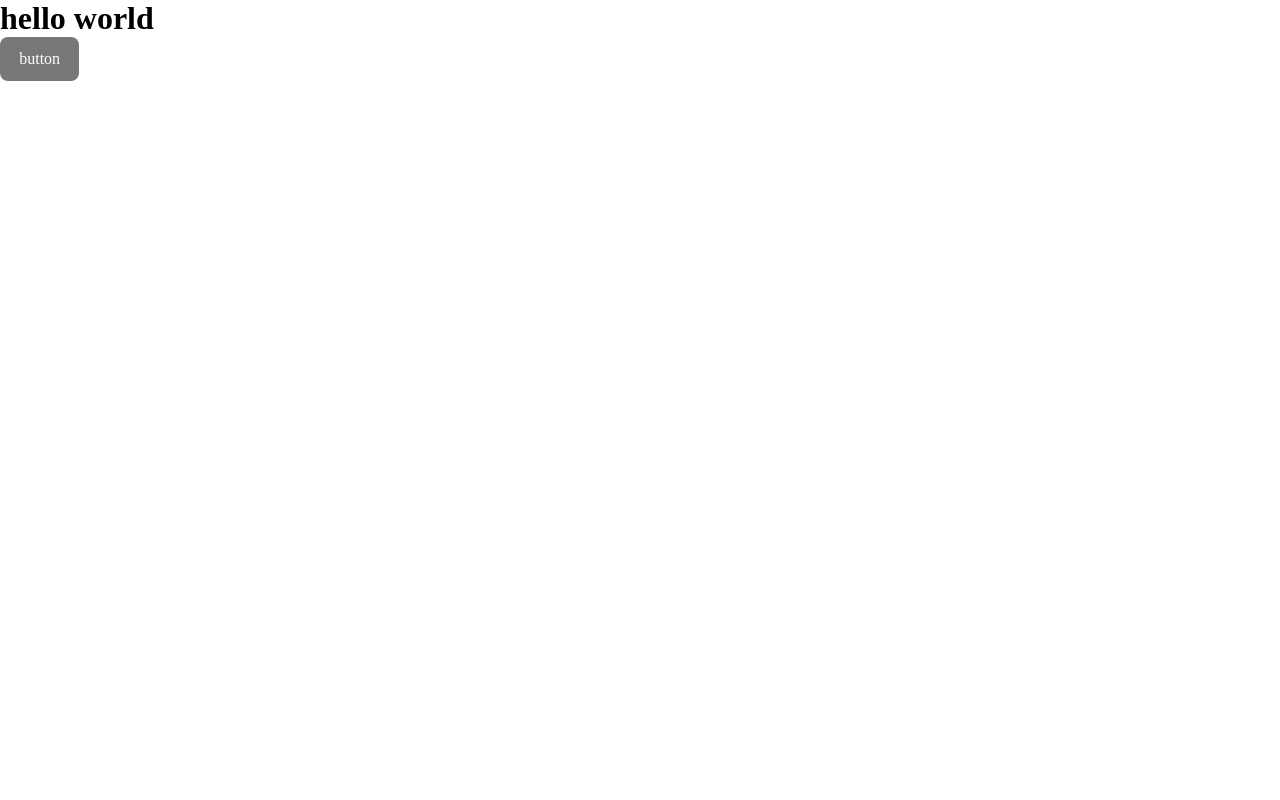
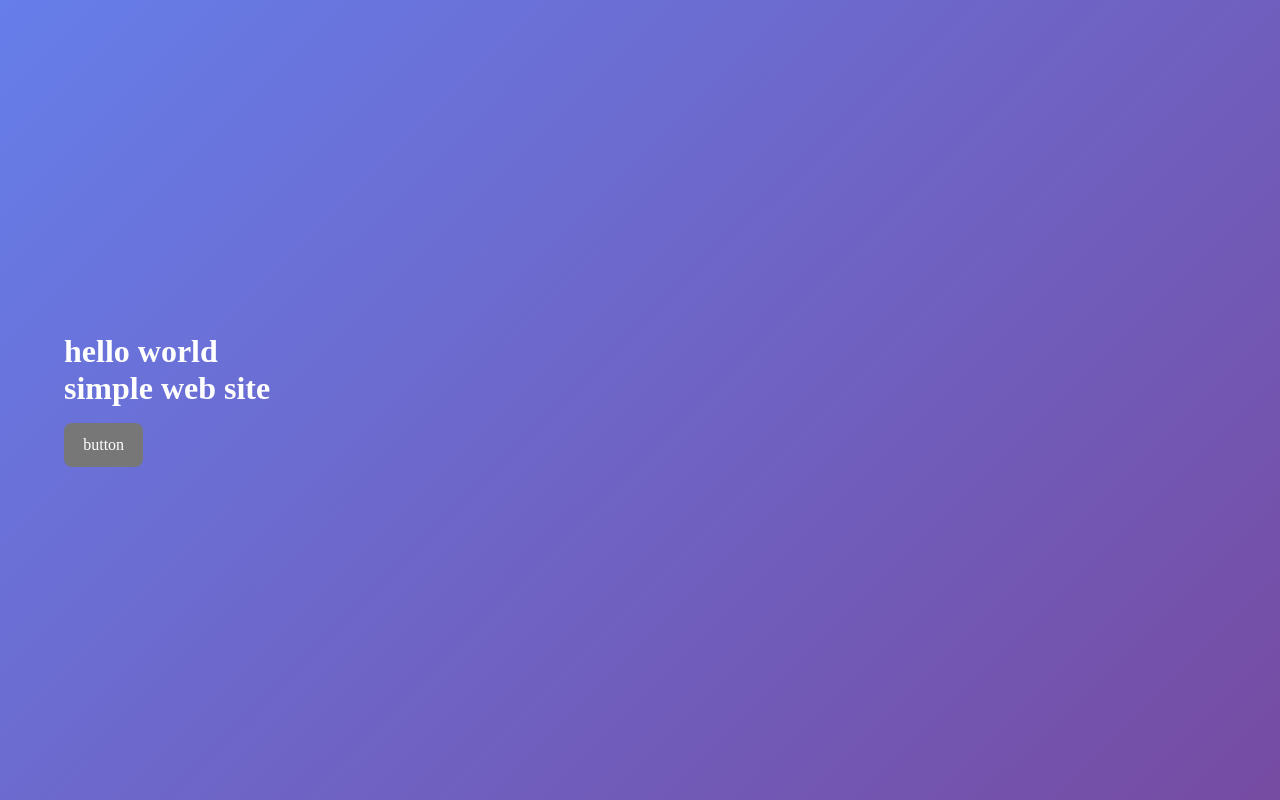
Before and after one commit to koichi5322/git-practice, a plain HTML site: page index.html in a window 1280 px wide. Drawn offline with Linux system fonts and the light colour scheme.

Commit message:
feature: ヒーローセクションの追加

```diff
--- a/index.html
+++ b/index.html
@@ -7,7 +7,11 @@
     <title>Document</title>
   </head>
   <body>
-    <h1>hello world</h1>
-    <a class="button" href="/">button</a>
+    <section class="hero">
+      <div>
+        <h1>hello world<br />simple web site</h1>
+        <a class="button" href="/">button</a>
+      </div>
+    </section>
   </body>
 </html>
--- a/style.css
+++ b/style.css
@@ -21,3 +21,16 @@ body {
 .button:hover {
   background: #8f8e8e;
 }
+
+.hero {
+  height: 100dvh;
+  display: flex;
+  align-items: center;
+  padding: 0 min(5%, 150px);
+  background: linear-gradient(135deg, #667eea 0%, #764ba2 100%);
+}
+.hero h1 {
+  color: #fff;
+  font-size: 2em;
+  margin-bottom: 16px;
+}
```
